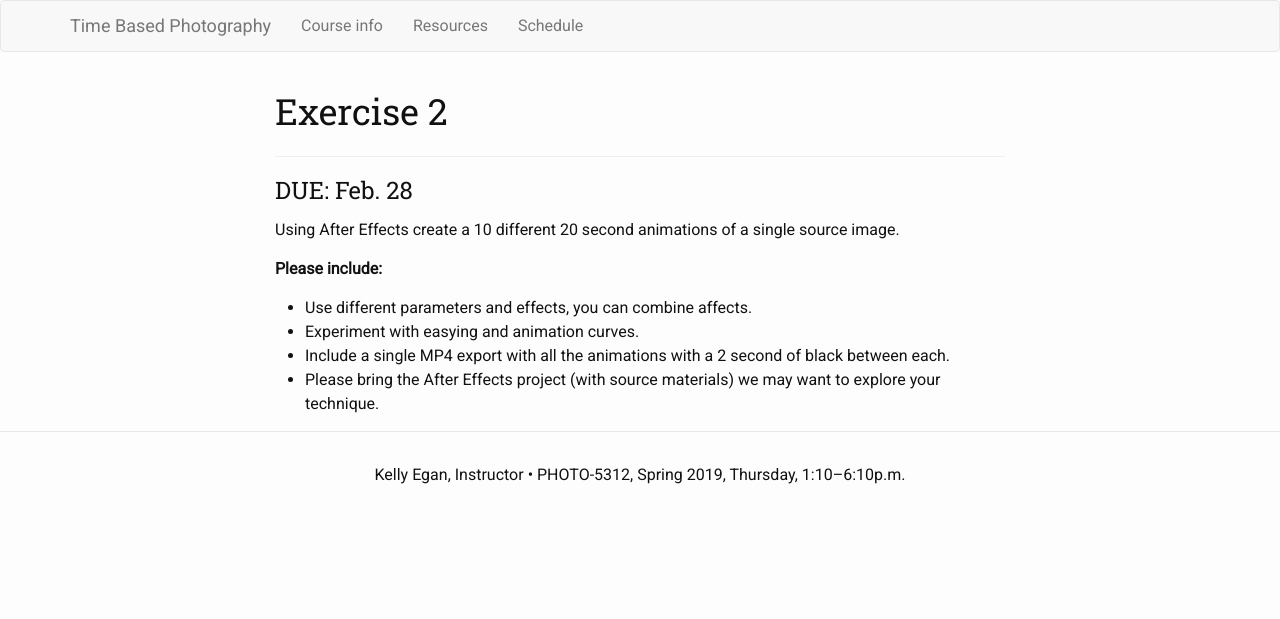
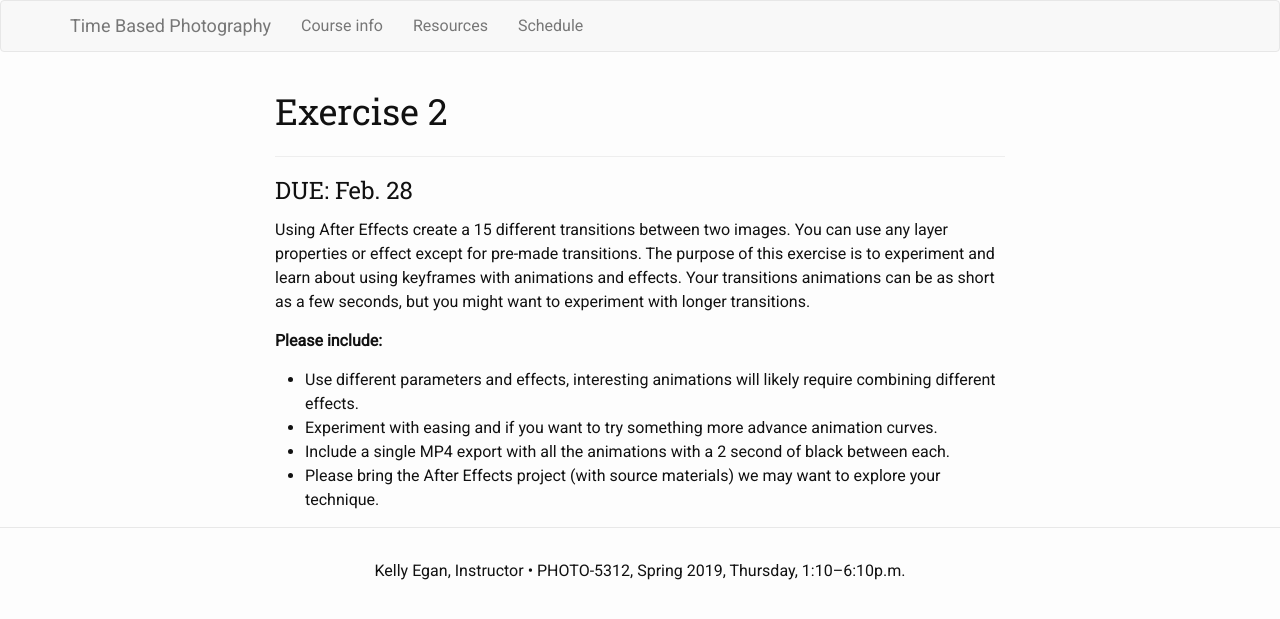
Before and after one commit to kellyegan/StillMoving, a Jekyll site: the page built from Assignments/Exercise-2.md, in a window 1280 px wide. Shown: the top 619 px of the page. Built offline with Jekyll 4.4.1, drawn with Linux system fonts in a browser that asks for light colours.

Commit message:
Add Exercise 2 to schedule. Update contents

```diff
--- a/Assignments/Exercise-2.md
+++ b/Assignments/Exercise-2.md
@@ -6,11 +6,11 @@ categories: assignment
 
 ### DUE: Feb. 28
 
-Using After Effects create a 10 different 20 second animations of a single source image.
+Using After Effects create a 15 different transitions between two images. You can use any layer properties or effect except for pre-made transitions. The purpose of this exercise is to experiment and learn about using keyframes with animations and effects. Your transitions animations can be as short as a few seconds, but you might want to experiment with longer transitions.
 
 **Please include:**
 
-* Use different parameters and effects, you can combine affects.
-* Experiment with easying and animation curves.
+* Use different parameters and effects, interesting animations will likely require combining different effects.
+* Experiment with easing and if you want to try something more advance animation curves.
 * Include a single MP4 export with all the animations with a 2 second of black between each.
 * Please bring the After Effects project (with source materials) we may want to explore your technique.
--- a/schedule.html
+++ b/schedule.html
@@ -54,7 +54,7 @@ permalink: /schedule/
 		<td class="due-cell">
 			<ul>
 				<li><a href="../Assignments/Project-1.html">Project 1: Black box</a></li>
-				<li>Exercise 2</li>
+				<li><a href="../Assignments/Exercise-2.html">Exercise 2</a></li>
 			</ul>
 		</td>
 	</tr>
```
